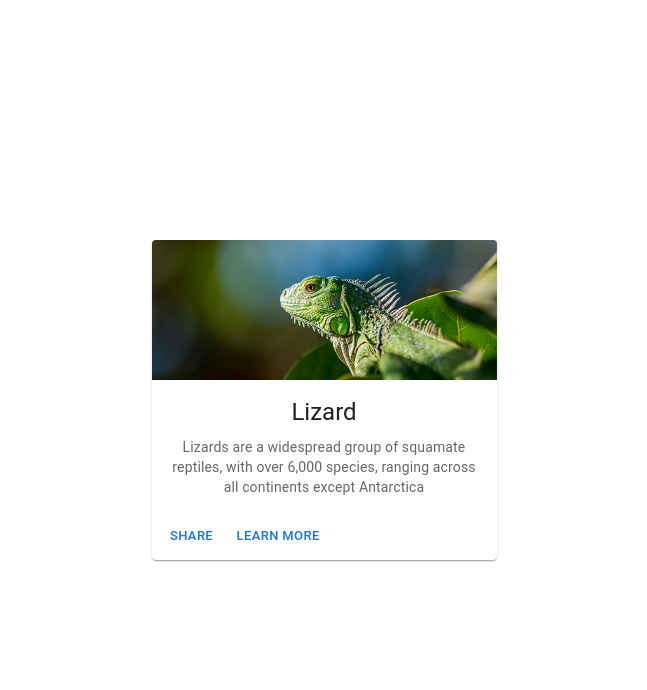
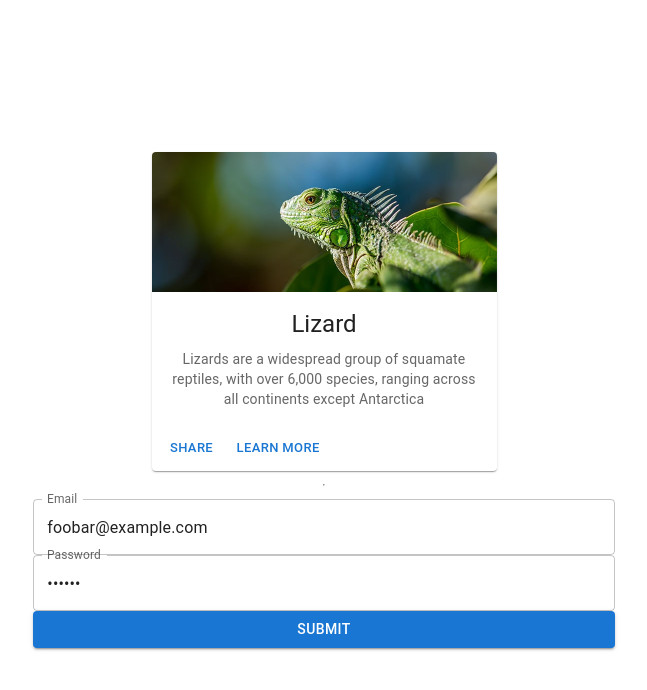
Before and after one commit to HamidMosalla/CuratedArt, a React (Create React App) app in the folder client/: page / in a window 1280 px wide. Shown: the top 690 px of the page, without its empty margins (316-963 px from the left). Built offline with nearby package versions, Linux system fonts and the light colour scheme.

Commit message:
Install formik and yup for form submision and validation

```diff
--- a/client/package.json
+++ b/client/package.json
@@ -14,12 +14,14 @@
     "@types/node": "^16.11.25",
     "@types/react": "^17.0.39",
     "@types/react-dom": "^17.0.11",
+    "formik": "^2.2.9",
     "react": "^17.0.2",
     "react-dom": "^17.0.2",
     "react-scripts": "5.0.0",
     "typescript": "^4.5.5",
     "watch": "^1.0.2",
-    "web-vitals": "^2.1.4"
+    "web-vitals": "^2.1.4",
+    "yup": "^0.32.11"
   },
   "scripts": {
     "start": "react-scripts start",
--- a/client/src/App.tsx
+++ b/client/src/App.tsx
@@ -1,5 +1,6 @@
 import React from "react";
 import "./App.css";
+import ArtSubmission from "./Components/ArtSubmission";
 import MediaCard from "./Components/MediaCard";
 
 function App() {
@@ -7,6 +8,8 @@
     <div className="App">
       <header className="App-header">
         <MediaCard />
+        <hr />
+        <ArtSubmission />
       </header>
     </div>
   );
--- /dev/null
+++ b/client/src/Components/ArtSubmission.tsx
@@ -0,0 +1,62 @@
+import React from "react";
+import ReactDOM from "react-dom";
+import { useFormik } from "formik";
+import * as yup from "yup";
+import { TextField, Button } from "@mui/material";
+
+const validationSchema = yup.object({
+  email: yup
+    .string()
+    .email("Enter a valid email")
+    .required("Email is required"),
+  password: yup
+    .string()
+    .min(8, "Password should be of minimum 8 characters length")
+    .required("Password is required"),
+});
+
+const ArtSubmission = () => {
+  const formik = useFormik({
+    initialValues: {
+      email: "foobar@example.com",
+      password: "foobar",
+    },
+    validationSchema: validationSchema,
+    onSubmit: (values) => {
+      alert(JSON.stringify(values, null, 2));
+    },
+  });
+
+  return (
+    <div>
+      <form onSubmit={formik.handleSubmit}>
+        <TextField
+          fullWidth
+          id="email"
+          name="email"
+          label="Email"
+          value={formik.values.email}
+          onChange={formik.handleChange}
+          error={formik.touched.email && Boolean(formik.errors.email)}
+          helperText={formik.touched.email && formik.errors.email}
+        />
+        <TextField
+          fullWidth
+          id="password"
+          name="password"
+          label="Password"
+          type="password"
+          value={formik.values.password}
+          onChange={formik.handleChange}
+          error={formik.touched.password && Boolean(formik.errors.password)}
+          helperText={formik.touched.password && formik.errors.password}
+        />
+        <Button color="primary" variant="contained" fullWidth type="submit">
+          Submit
+        </Button>
+      </form>
+    </div>
+  );
+};
+
+export default ArtSubmission;
```
Also changed, not shown: 3 other files (tests, documents, lock files or other folders).
